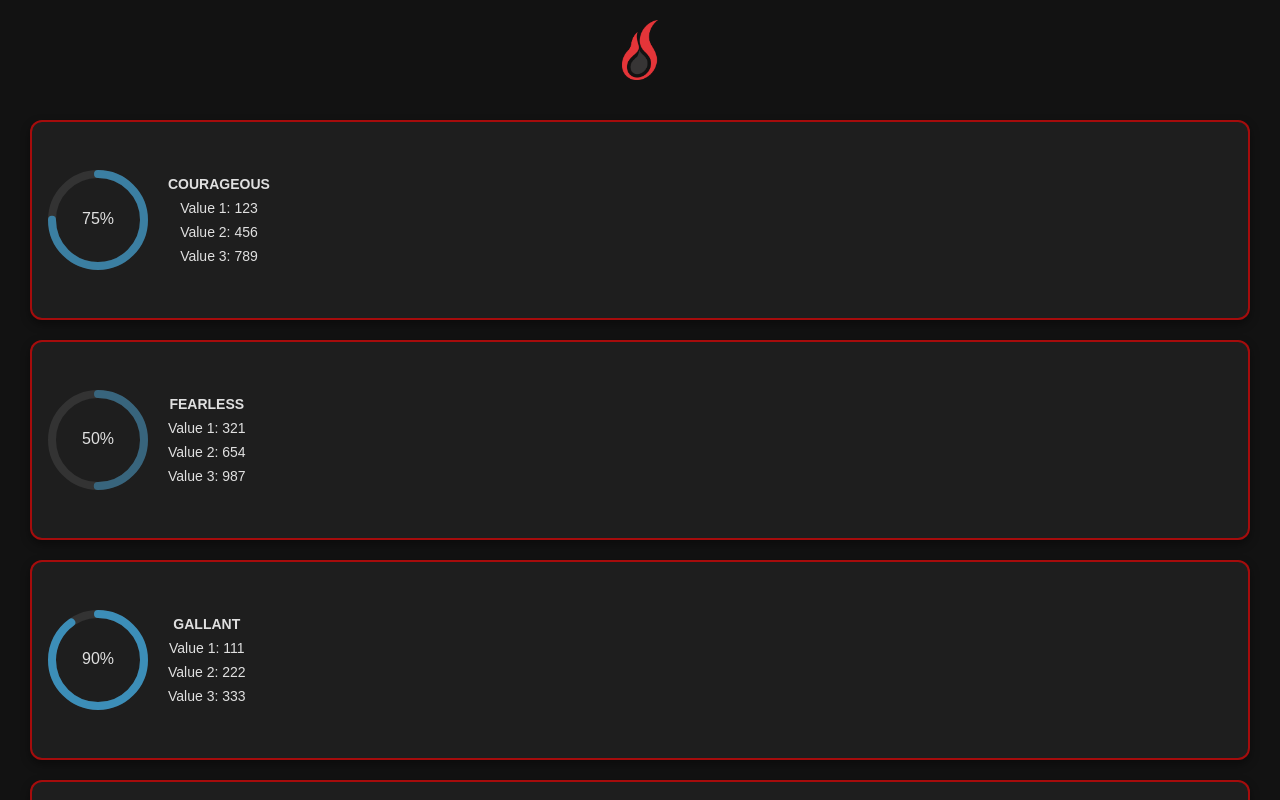
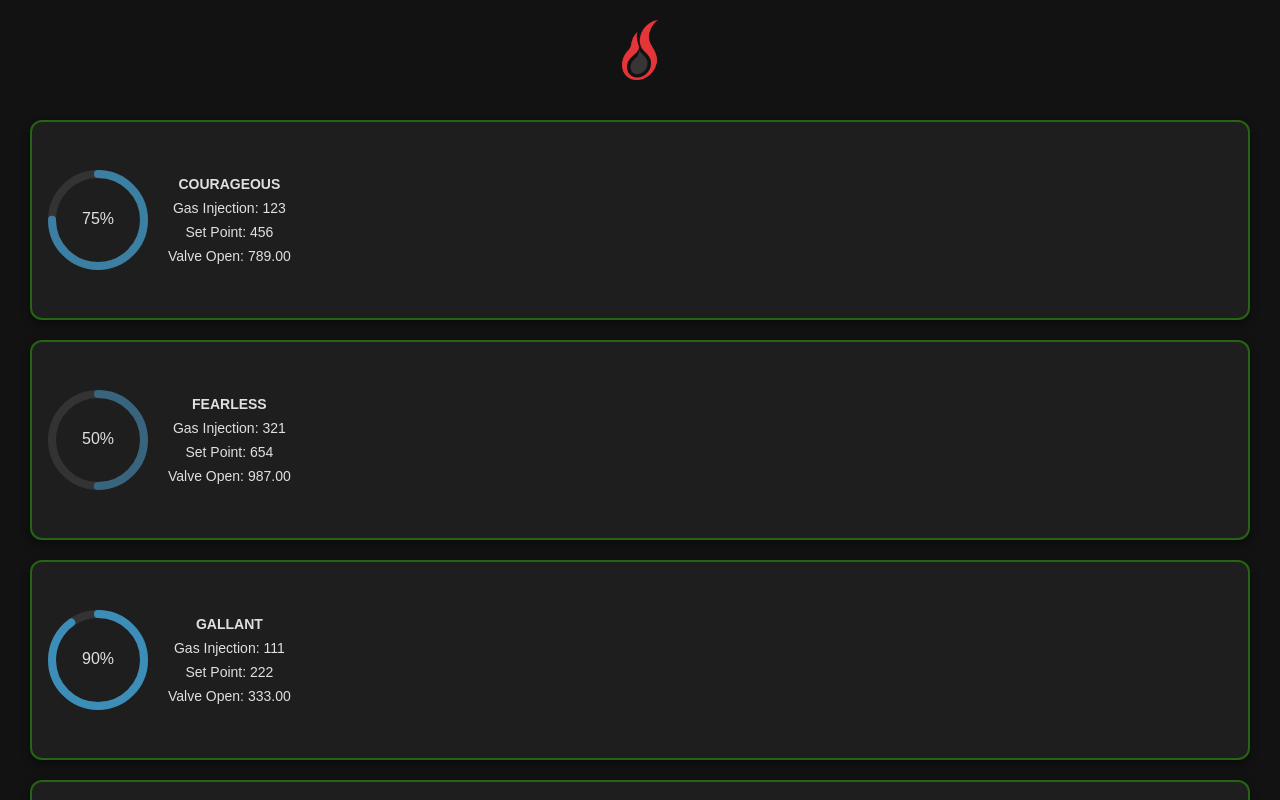
Before and after one commit to Farmanmann/Oil-Well-Monitoring-System, a React (Create React App) app in the folder frontend/: page / in a window 1280 px wide. Shown: the top 800 px of the page. Built offline with nearby package versions, Linux system fonts and the light colour scheme.

Commit message:
final frontend

```diff
--- a/frontend/package.json
+++ b/frontend/package.json
@@ -10,6 +10,7 @@
     "@testing-library/jest-dom": "^5.17.0",
     "@testing-library/react": "^13.4.0",
     "@testing-library/user-event": "^13.5.0",
+    "papaparse": "^5.4.1",
     "react": "^18.3.1",
     "react-circular-progressbar": "^2.1.0",
     "react-dom": "^18.3.1",
--- a/frontend/src/CardList.css
+++ b/frontend/src/CardList.css
@@ -24,7 +24,7 @@ body {
   display: flex; /* Align circle and values horizontally */
   justify-content: flex-start; /* Align items to the start (left) */
   align-items: center; /* Vertically center the content */
-  border: 2px solid rgba(255, 0, 0, 0.6); /* Softer red border */
+  border: 2px solid rgba(40, 147, 11, 0.6); /* Softer red border */
   border-radius: 12px; /* Rounded edges */
   padding: 16px;
   width: calc(100% - 20px); /* Reduce width by 20px */
--- a/frontend/src/CardList.js
+++ b/frontend/src/CardList.js
@@ -58,9 +58,9 @@ const CardList = () => {
           </div>
           <div className="card-values">
             <p><strong>{card.name}</strong></p>
-            <p>Value 1: {card.value1}</p>
-            <p>Value 2: {card.value2}</p>
-            <p>Value 3: {card.value3}</p>
+            <p>Gas Injection: {card.value1}</p>
+            <p>Set Point: {card.value2}</p>
+            <p>Valve Open: {card.value3.toFixed(2)}</p>
           </div>
         </div>
       ))}
--- a/frontend/src/DetailedCard.js
+++ b/frontend/src/DetailedCard.js
@@ -39,13 +39,13 @@ const DetailedCard = () => {
               <strong>Percentage:</strong> {card.percentage}%
             </div>
             <div className="card-item">
-              <strong>Value 1:</strong> {card.value1}
+              <strong>Gas Injected:</strong> {card.value1}
             </div>
             <div className="card-item">
-              <strong>Value 2:</strong> {card.value2}
+              <strong>Set Point:</strong> {card.value2}
             </div>
             <div className="card-item">
-              <strong>Value 3:</strong> {card.value3}
+              <strong>Valve Open:</strong> {card.value3.toFixed(2)}
             </div>
           </div>
           <button className="back-button" onClick={() => navigate("/")}>Back</button>
```
Also changed, not shown: frontend/src/DetailedCard.css (indentation only), 54 other files (tests, documents, lock files or other folders).
